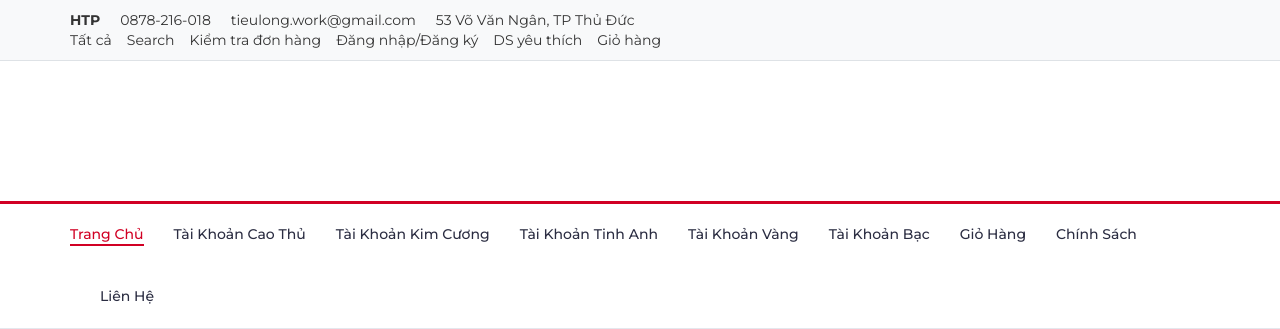
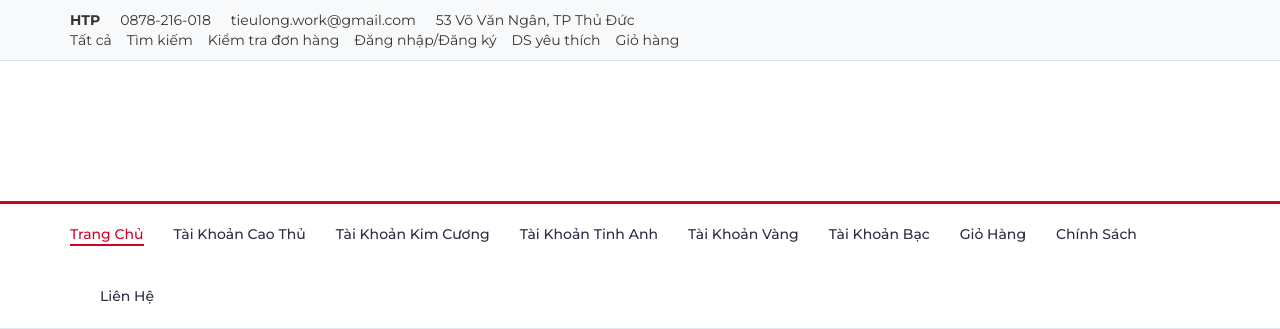
Before and after one commit to Luutieulong2005/website_1, a PHP site: page / in a window 1280 px wide. Shown: the top 329 px of the page. Run offline with PHP 8.4, Linux system fonts and the light colour scheme; data that the repository does not hold is empty.

Commit message:
Update index.php

```diff
--- a/index.php
+++ b/index.php
@@ -239,7 +239,7 @@
             </div>
             <div class="user-actions">
                 <div class="user-action-item">Tất cả</div>
-						<div class="user-action-item">Search</div>
+                <div class="user-action-item">Tìm kiếm</div>
                 <div class="user-action-item">Kiểm tra đơn hàng</div>
                 <div class="user-action-item">Đăng nhập/Đăng ký</div>
                 <div class="user-action-item">DS yêu thích</div>
@@ -248,6 +248,7 @@
         </div>
     </div>
 </div>
+<!-- /HEADER TOP -->
 		<!-- /HEADER TOP -->
 
 		<!-- NAVIGATION -->
```
Lines whose indentation alone changed are shown as unchanged.
